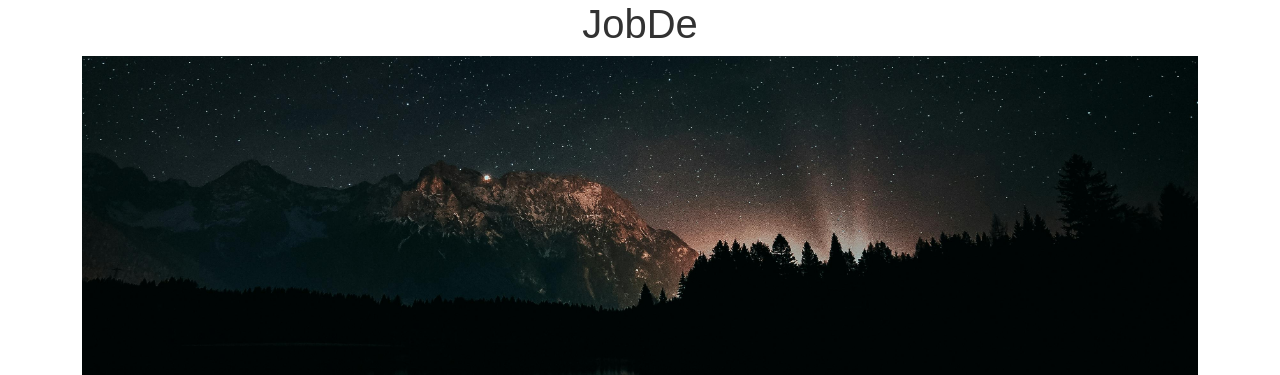
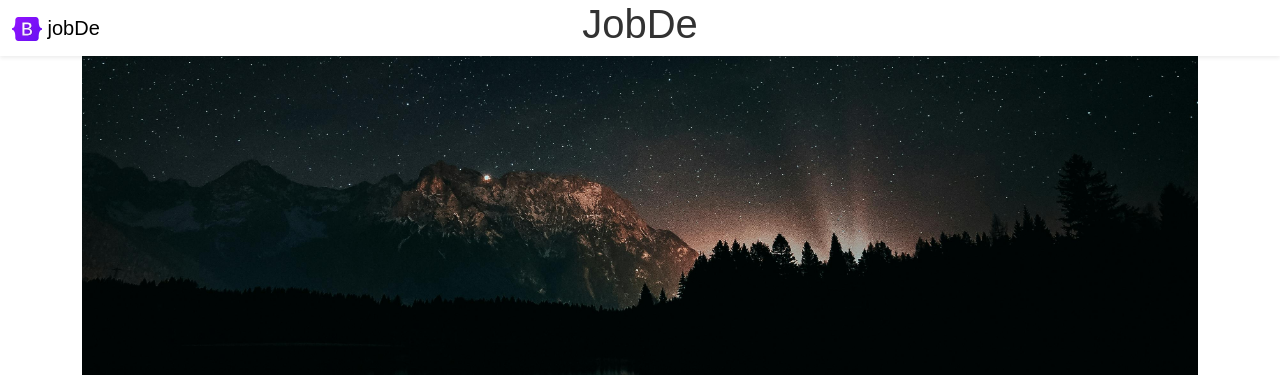
Before and after one commit to meprawin404/jobDe, a Flask app: page / in a window 1280 px wide. Shown: the top 375 px of the page. Run offline with Flask 3, Linux system fonts and the light colour scheme.

Commit message:
final commit

```diff
--- a/templates/index.html
+++ b/templates/index.html
@@ -39,6 +39,7 @@
 </head>
 <body>
     <div class="container">
+        {%include 'nav.html' %}
         <h1>JobDe</h1>
         <img id="banner" src="{{url_for('static', filename='skyline.jpg')}}" alt="skyline">
 
--- /dev/null
+++ b/templates/nav.html
@@ -0,0 +1,14 @@
+<nav class="navbar shadow-sm fixed-top">
+  <div class="container-fluid">
+    <a class="navbar-brand" href="#">
+      <img
+        src="/static/logo.svg"
+        alt=""
+        width="30"
+        height="24"
+        class="d-inline-block align-text-top"
+      />
+      jobDe
+    </a>
+  </div>
+</nav>
```
Also changed, not shown: static/logo.svg (added).
